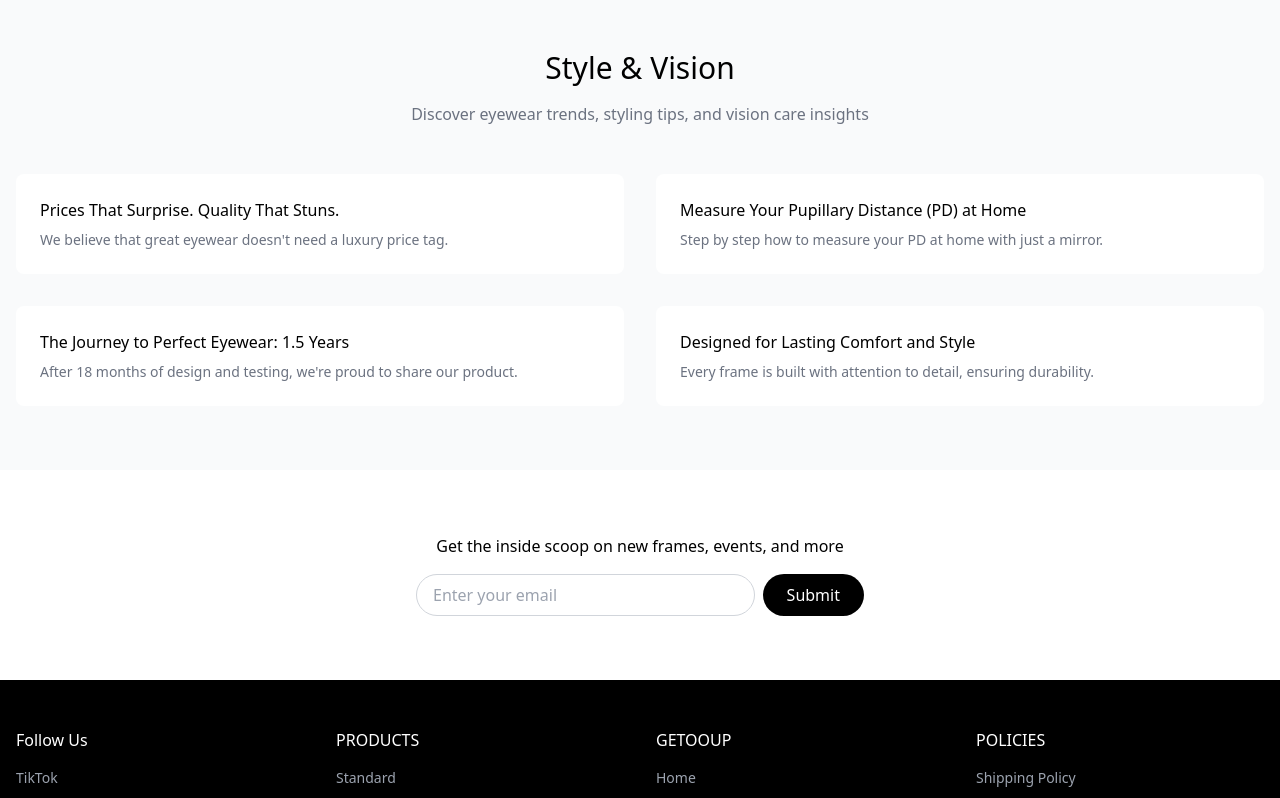
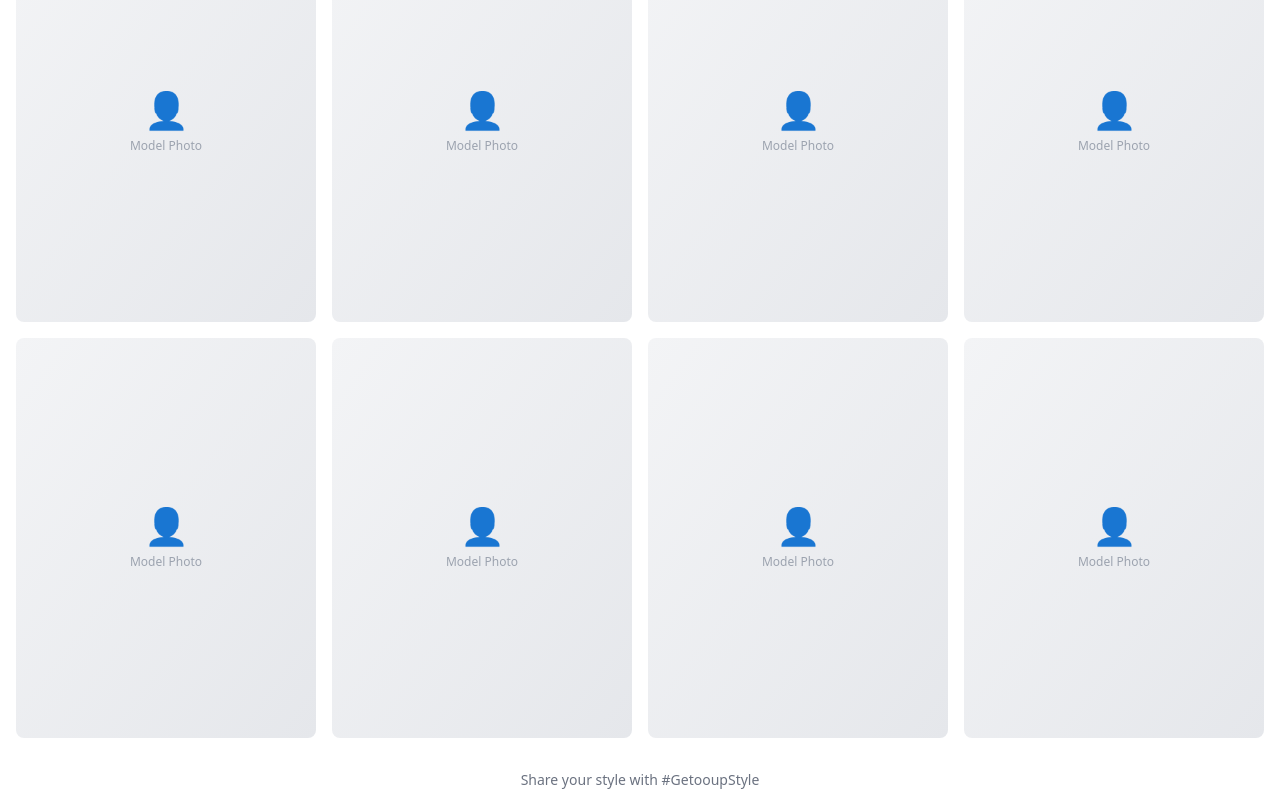
Before and after one commit to dongjian230612-wudiknu/getooup, a Next.js app: page / in a window 1280 px wide. Shown: the part 2300-3098 px from the top of the page. Built offline with nearby package versions, Linux system fonts and the light colour scheme.

Commit message:
Add Real People Real Style section with model photo grid

```diff
--- a/src/app/page.tsx
+++ b/src/app/page.tsx
@@ -300,6 +300,39 @@ export default function Home() {
           <div className="text-center mb-12">
             <h2 className="text-3xl font-light mb-4">Real People, Real Style</h2>
             <p className="text-gray-500">Real wearers, captured in everyday moments</p>
+          </div>
+
+          {/* 模特图片网格 */}
+          <div className="grid grid-cols-2 md:grid-cols-4 gap-4">
+            {[
+              { id: 1, name: "Sarah", style: "DU301 Classic" },
+              { id: 2, name: "Michael", style: "DU302 Modern" },
+              { id: 3, name: "Emma", style: "8096 Rectangle" },
+              { id: 4, name: "David", style: "8095 Round" },
+              { id: 5, name: "Lisa", style: "8097 Cat Eye" },
+              { id: 6, name: "James", style: "OG203 Titanium" },
+              { id: 7, name: "Anna", style: "DU303 Elegant" },
+              { id: 8, name: "Chris", style: "8098 Oval" },
+            ].map((person) => (
+              <div key={person.id} className="group relative aspect-[3/4] bg-gray-100 rounded-lg overflow-hidden">
+                {/* 占位图 - 实际使用时替换为真实模特照片 */}
+                <div className="w-full h-full flex flex-col items-center justify-center bg-gradient-to-br from-gray-100 to-gray-200">
+                  <span className="text-4xl mb-2">👤</span>
+                  <span className="text-xs text-gray-400">Model Photo</span>
+                </div>
+
+                {/* 悬停显示信息 */}
+                <div className="absolute inset-0 bg-black/60 opacity-0 group-hover:opacity-100 transition-opacity flex flex-col items-center justify-center text-white">
+                  <p className="font-medium">{person.name}</p>
+                  <p className="text-sm text-gray-300">{person.style}</p>
+                </div>
+              </div>
+            ))}
+          </div>
+
+          {/* 社交媒体标签 */}
+          <div className="text-center mt-8">
+            <p className="text-gray-500 text-sm">Share your style with #GetooupStyle</p>
           </div>
         </div>
       </section>
```
